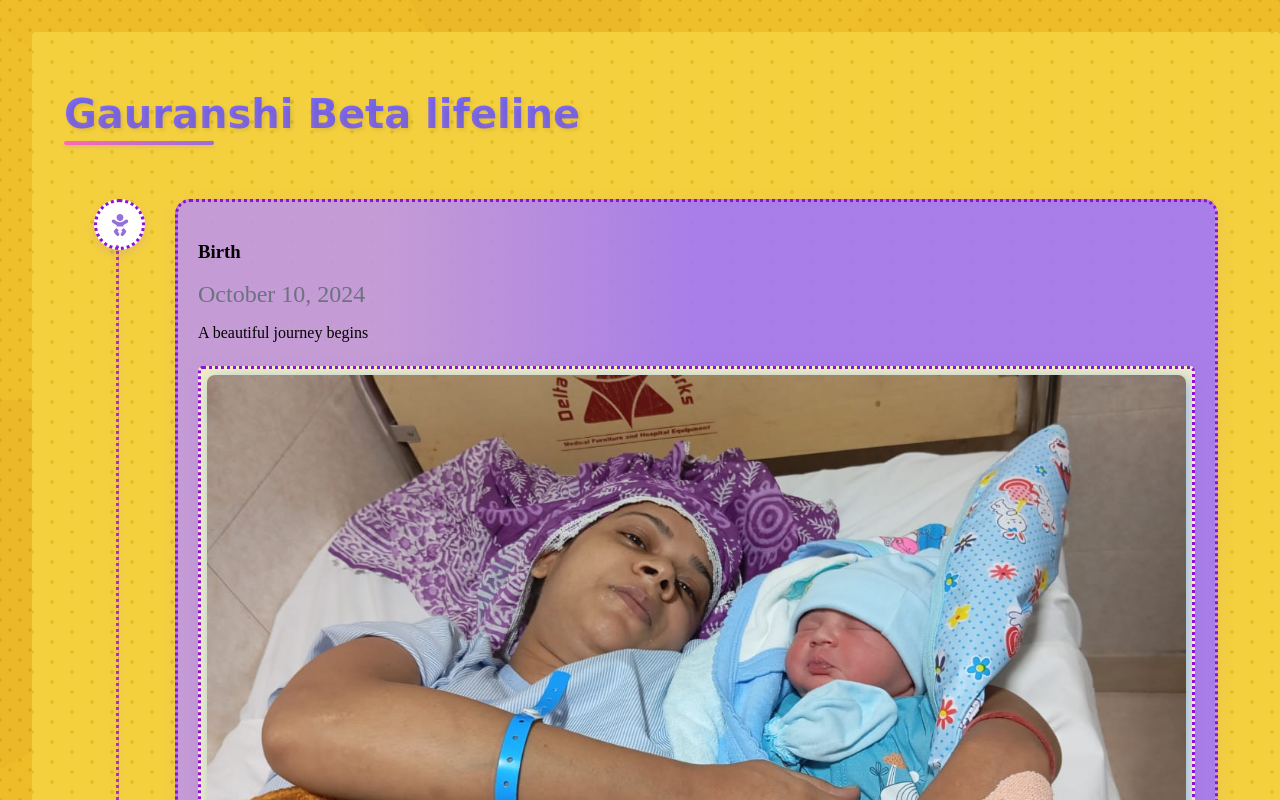
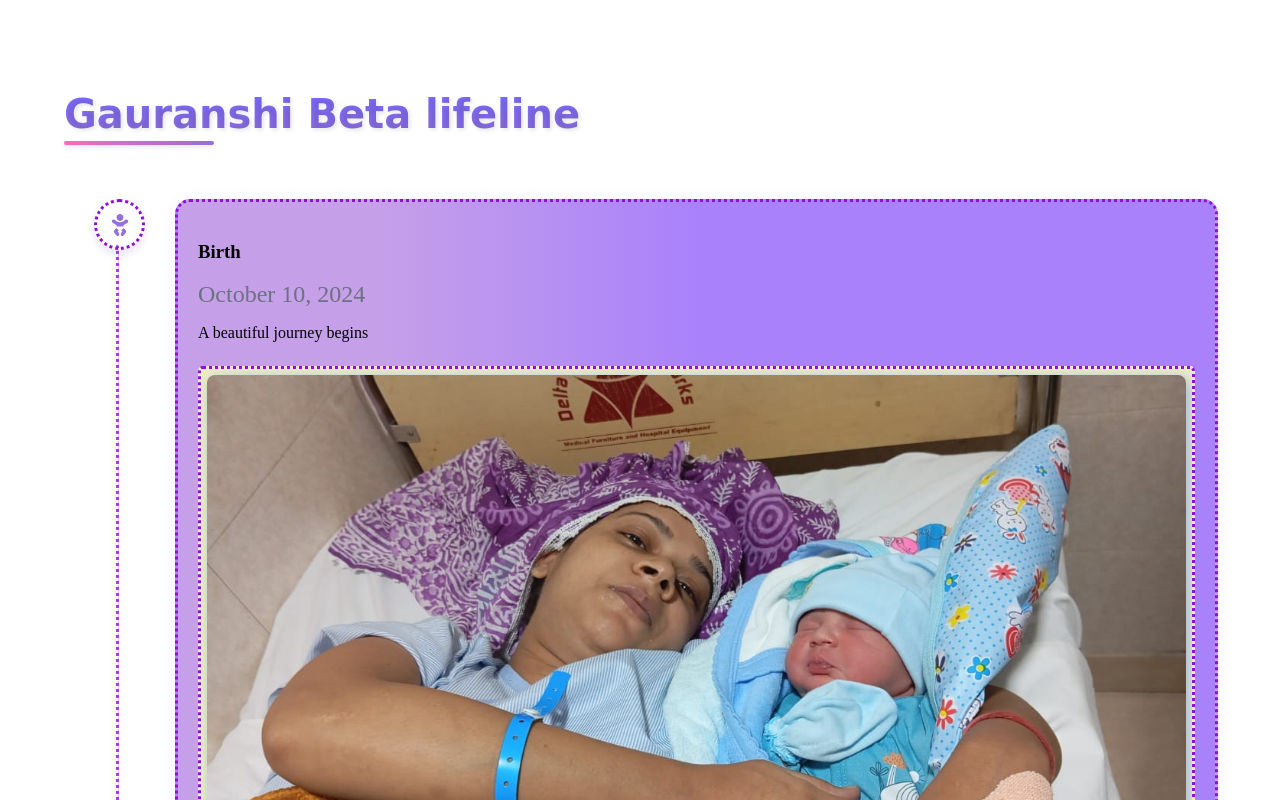
Before and after one commit to PRS12/Gaura_project, a Next.js app: page / in a window 1280 px wide. Shown: the top 800 px of the page. Built offline with nearby package versions, Linux system fonts and the light colour scheme.

Commit message:
new build that has been added to the vercel 18july 17:30

```diff
--- a/styles/Timeline.module.css
+++ b/styles/Timeline.module.css
@@ -111,7 +111,7 @@
   transition: transform 0.3s ease;
   border: 3px dotted #9370DB;
   animation: borderDash 15s linear infinite;
-  box-shadow: 0 6px 20px rgba(147, 112, 219, 0.2);
+  box-shadow: 1 6px 20px rgba(147, 112, 219, 0.2);
   position: relative;
   padding: 6px;
   background: #efedc7;
@@ -169,7 +169,7 @@
   border-radius: 8px;
   padding: 20px;
   overflow: hidden;
-  box-shadow: -5px 0 15px rgba(0, 0, 0, 0.2);
+  box-shadow: -10px 0 15px rgba(0, 0, 0, 0.2);
   display: flex;
   align-items: center;
   justify-content: center;
--- a/styles/globals.css
+++ b/styles/globals.css
@@ -1,19 +1,13 @@
 :root {
-  --primary-color: #3b82f6;
-  --background-color: #f4d03f;
+  --primary-color: #9f3bf6;
+  --background-color: #7bf43f;
 }
 
 body {
   margin: 0;
   padding: 0;
   min-height: 100vh;
-  background-color: #f4d03f;
-  background-image:
-    radial-gradient(circle at 50% 50%, #e4c025 2px, transparent 2px),
-    radial-gradient(circle at 0% 0%, #e4c025 2px, transparent 2px),
-    radial-gradient(circle at 0% 100%, #e4c025 2px, transparent 2px),
-    radial-gradient(circle at 100% 0%, #e4c025 2px, transparent 2px),
-    radial-gradient(circle at 100% 100%, #e4c025 2px, transparent 2px);
+  background-color: #ffff;
   background-size: 20px 20px;
   position: relative;
 }
@@ -25,18 +19,7 @@ body::before {
   left: 0;
   right: 0;
   bottom: 0;
-  background:
-    repeating-conic-gradient(
-      from 0deg,
-      rgba(244, 208, 63, 0.3) 0deg 30deg,
-      rgba(241, 196, 15, 0.3) 30deg 60deg,
-      rgba(230, 181, 12, 0.3) 60deg 90deg
-    ),
-    repeating-linear-gradient(
-      45deg,
-      rgba(248, 219, 98, 0.2) 0px 2px,
-      rgba(244, 208, 63, 0.2) 2px 4px
-    );
+  background: #ffff;
   pointer-events: none;
   mix-blend-mode: multiply;
 }
@@ -45,13 +28,7 @@ body::before {
   max-width: 1500px;
   margin: 2rem 0 2rem 2rem;
   padding: 2rem;
-  background-color: #f4d03f;
-  background-image:
-    radial-gradient(circle at 50% 50%, #e4c025 2px, transparent 2px),
-    radial-gradient(circle at 0% 0%, #e4c025 2px, transparent 2px),
-    radial-gradient(circle at 0% 100%, #e4c025 2px, transparent 2px),
-    radial-gradient(circle at 100% 0%, #e4c025 2px, transparent 2px),
-    radial-gradient(circle at 100% 100%, #e4c025 2px, transparent 2px);
+  background-color: #ffff;
   background-size: 40px 20px;
   position: relative;
   /* border: 1px solid #fff; */
```
